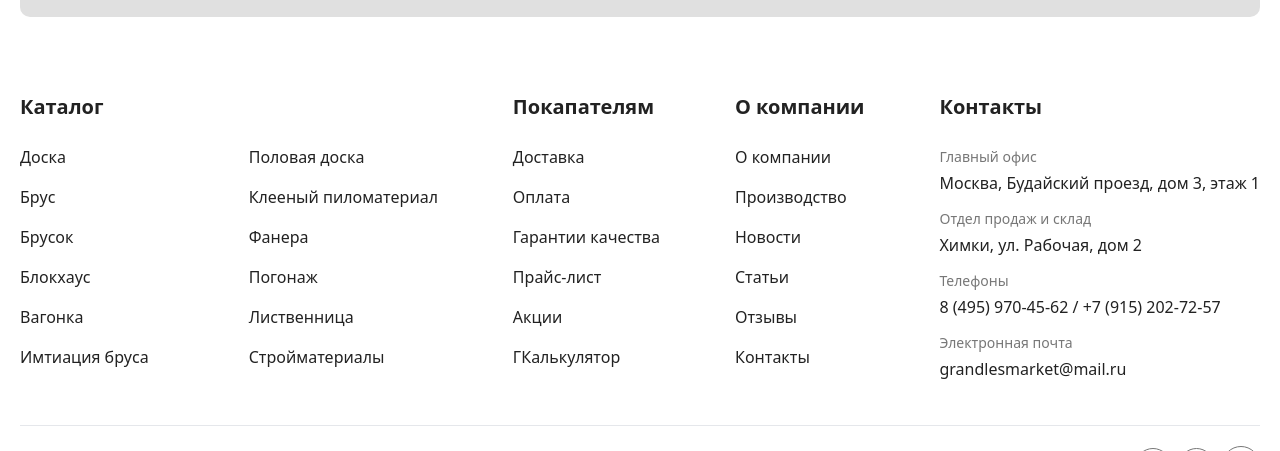
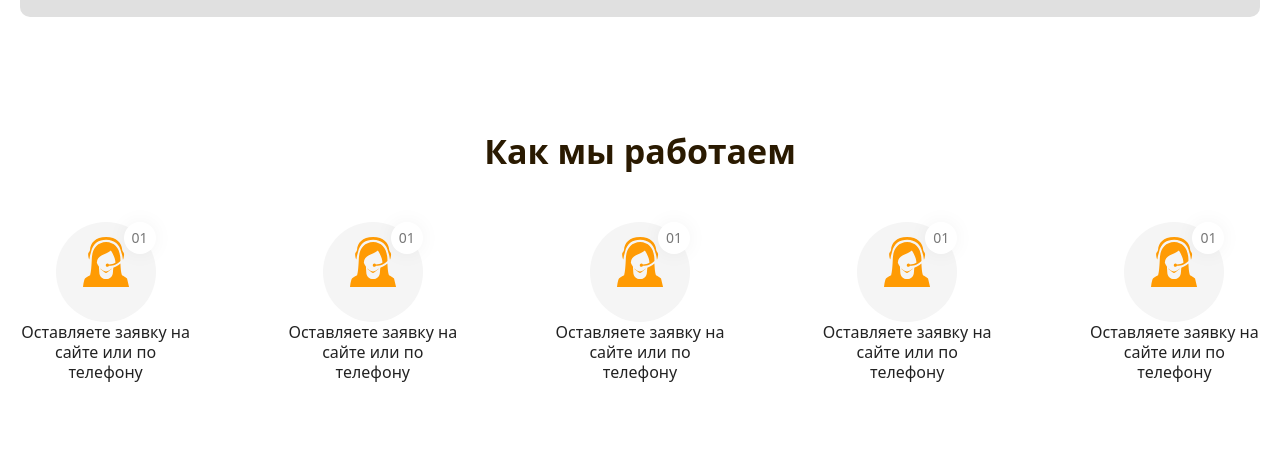
Before and after one commit to mryaxyobek/grandlesmarket, a website: page category.html in a window 1280 px wide. Shown: the part 5392-5843 px from the top of the page. Drawn offline with Linux system fonts and the light colour scheme.

Commit message:
added next section

```diff
--- a/category.html
+++ b/category.html
@@ -1015,6 +1015,64 @@
       </div>
     </section>
 
+    <!-- about work section  -->
+
+    <section class=" site-container py-16">
+      <h2 class="mb-12 text-center">Как мы работаем</h2>
+      <div class="grid grid-cols-5 gap-24">
+      <!-- item  -->
+      <div class="flex max-w-215 justify-center items-center flex-col">
+        <!-- img wrapper  -->
+        <div class="flex items-center justify-center rounded-full bg-br-grey-F5F5F5 relative h-100 w-100">
+          <img src="./images/operator-icon.svg" width="46" height="50"  alt="operator-icon" class="mb-5">
+          <!-- number -->
+          <div class="flex items-center justify-center w-8 h-8 absolute shadow-20px rounded-full top-0 right-0 bg-white text-sm leading-14 text-br-grey-777 font-medium">01</div>
+        </div>
+        <p class="leading-5 text-center font-medium">Оставляете заявку на сайте или по телефону</p>
+      </div>
+      <!-- item  -->
+      <div class="flex max-w-215 justify-center items-center flex-col">
+        <!-- img wrapper  -->
+        <div class="flex items-center justify-center rounded-full bg-br-grey-F5F5F5 relative h-100 w-100">
+          <img src="./images/operator-icon.svg" width="46" height="50"  alt="operator-icon" class="mb-5">
+          <!-- number -->
+          <div class="flex items-center justify-center w-8 h-8 absolute shadow-20px rounded-full top-0 right-0 bg-white text-sm leading-14 text-br-grey-777 font-medium">01</div>
+        </div>
+        <p class="leading-5 text-center font-medium">Оставляете заявку на сайте или по телефону</p>
+      </div>
+      <!-- item  -->
+      <div class="flex max-w-215 justify-center items-center flex-col">
+        <!-- img wrapper  -->
+        <div class="flex items-center justify-center rounded-full bg-br-grey-F5F5F5 relative h-100 w-100">
+          <img src="./images/operator-icon.svg" width="46" height="50"  alt="operator-icon" class="mb-5">
+          <!-- number -->
+          <div class="flex items-center justify-center w-8 h-8 absolute shadow-20px rounded-full top-0 right-0 bg-white text-sm leading-14 text-br-grey-777 font-medium">01</div>
+        </div>
+        <p class="leading-5 text-center font-medium">Оставляете заявку на сайте или по телефону</p>
+      </div>
+      <!-- item  -->
+      <div class="flex max-w-215 justify-center items-center flex-col">
+        <!-- img wrapper  -->
+        <div class="flex items-center justify-center rounded-full bg-br-grey-F5F5F5 relative h-100 w-100">
+          <img src="./images/operator-icon.svg" width="46" height="50"  alt="operator-icon" class="mb-5">
+          <!-- number -->
+          <div class="flex items-center justify-center w-8 h-8 absolute shadow-20px rounded-full top-0 right-0 bg-white text-sm leading-14 text-br-grey-777 font-medium">01</div>
+        </div>
+        <p class="leading-5 text-center font-medium">Оставляете заявку на сайте или по телефону</p>
+      </div>
+      <!-- item  -->
+      <div class="flex max-w-215 justify-center items-center flex-col">
+        <!-- img wrapper  -->
+        <div class="flex items-center justify-center rounded-full bg-br-grey-F5F5F5 relative h-100 w-100">
+          <img src="./images/operator-icon.svg" width="46" height="50"  alt="operator-icon" class="mb-5">
+          <!-- number -->
+          <div class="flex items-center justify-center w-8 h-8 absolute shadow-20px rounded-full top-0 right-0 bg-white text-sm leading-14 text-br-grey-777 font-medium">01</div>
+        </div>
+        <p class="leading-5 text-center font-medium">Оставляете заявку на сайте или по телефону</p>
+      </div>
+      </div>
+    </section>
+
 </main>
 
 <!-- footer  -->
```
